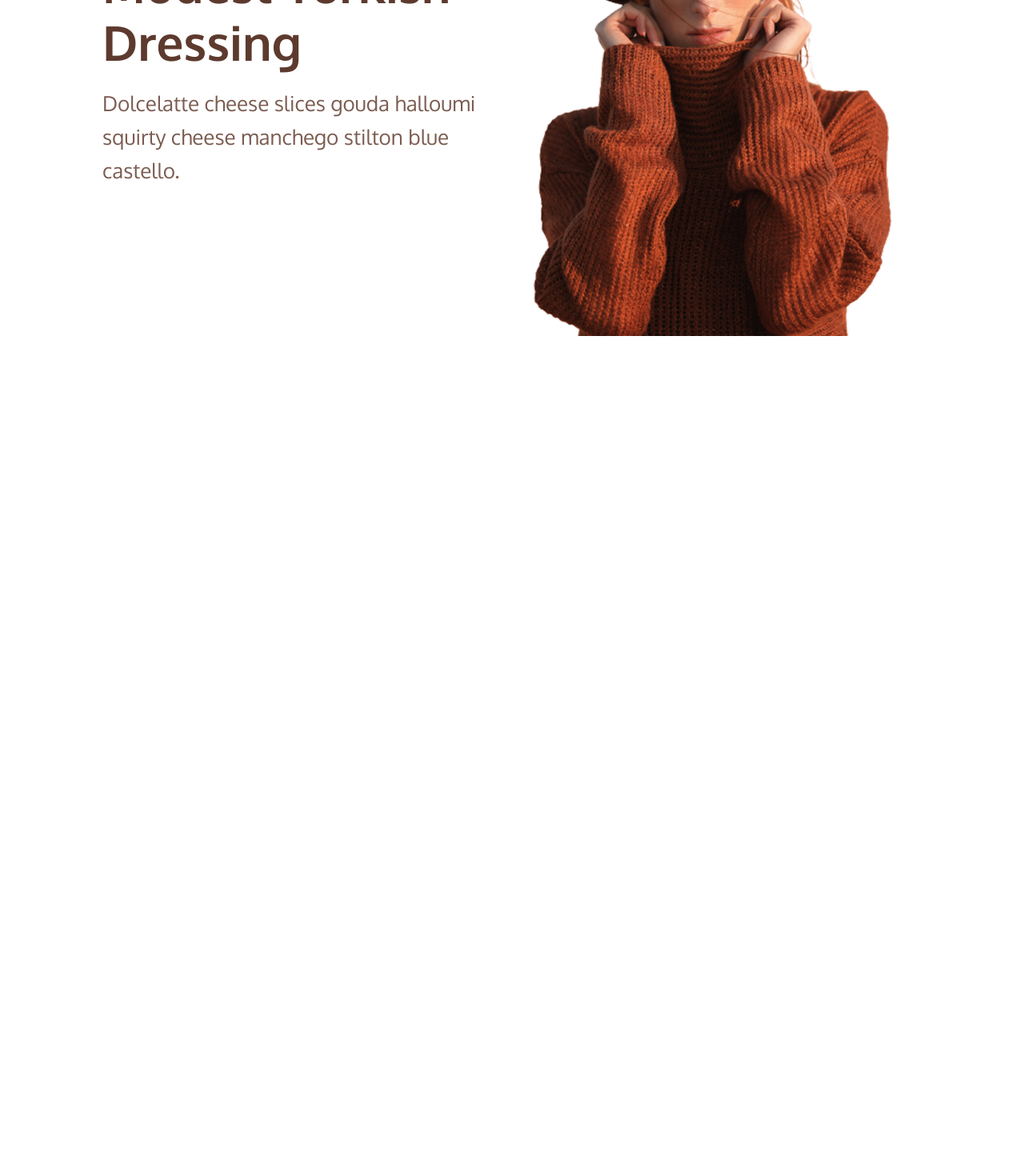
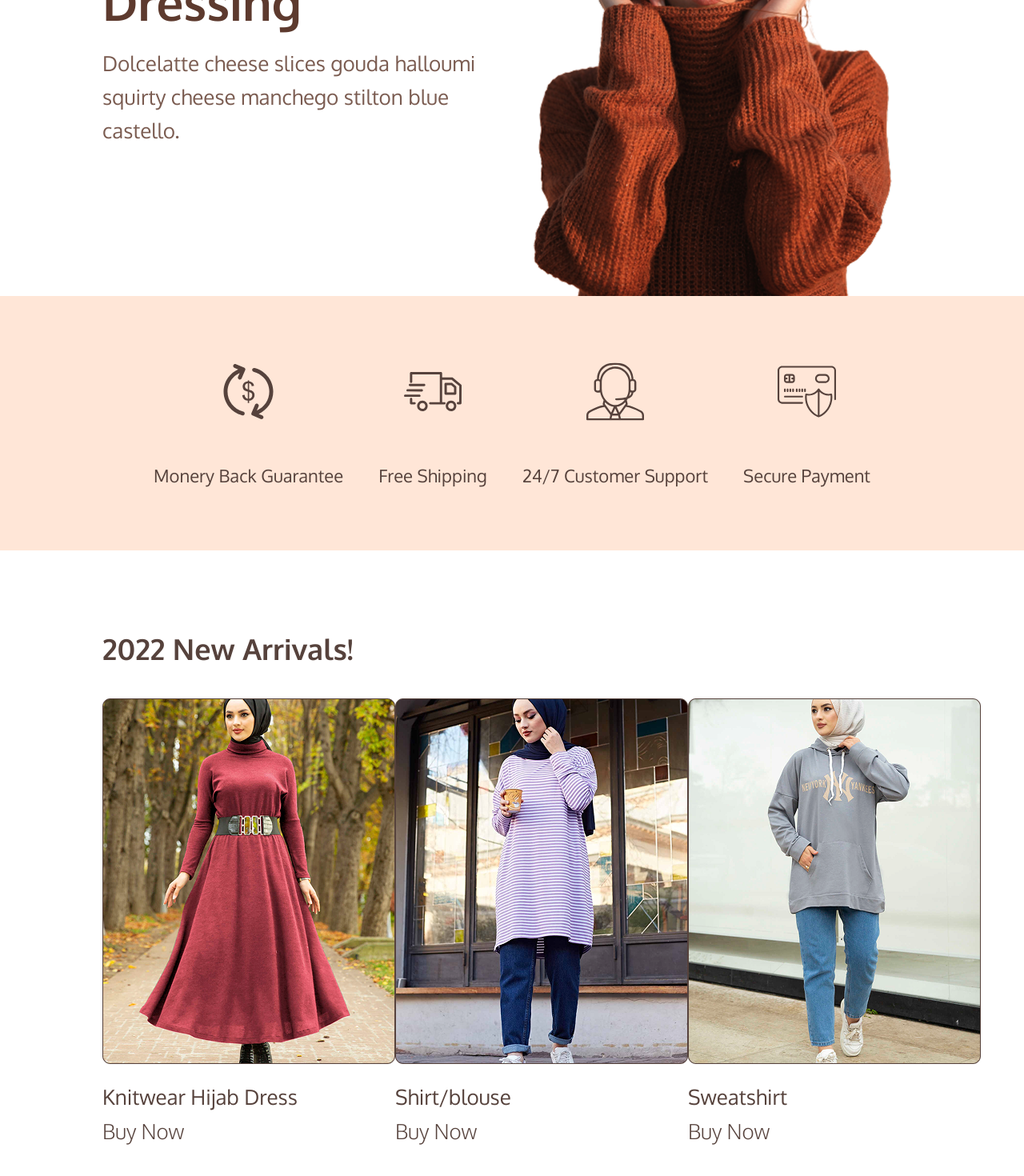
Before and after one commit to Sumally007/JkStore-project, a React (Vite) app: page / in a window 1280 px wide. Shown: the part 292-1762 px from the top of the page at 80% size. Before the commit the page ends 800 px from the top, so only its background shows below. Built offline with nearby package versions, Linux system fonts and the light colour scheme.

Commit message:
NewArrivals section done

```diff
--- a/src/App.css
+++ b/src/App.css
@@ -61,8 +61,7 @@
   align-items: center;
   width: 100%;
   min-height: 80vh;
-  padding: 50px 10%;
-  box-sizing: border-box;
+  padding: 0 10%;
 }
 
 .hero-text-content {
@@ -99,3 +98,81 @@
   height: auto;
   object-fit: contain;
 }
+
+/* Features section */
+.feature-container {
+  height: 318px;
+  background-color: #FFE6D7;
+}
+
+.feature-contents {
+  display: flex;
+  justify-content: space-between;
+  align-items: center;
+  width: 100%;
+  height: 100%;
+  padding: 50px 15%;
+}
+
+.feature-content {
+  display: flex;
+  flex-direction: column;
+  align-items: center;
+}
+
+.icon {
+  width: 72.22px;
+  height: 81.29px;
+  margin-bottom: 50px;
+}
+
+.name {
+  font-family: 'Oxygen', sans-serif;
+  font-width: 300;
+  font-size: 22px;
+  color: #56423C;
+}
+
+/* NewArrivals section */
+.new-arrivals-container {
+  font-family: 'Oxygen', sans-serif;
+  margin: 100px 10%;
+  color: #56423C;
+}
+
+.new-arrivals-contents {
+  display: flex;
+  flex-direction: column;
+  justify-content: center;
+}
+
+.title {
+
+  font-style: bold;
+  font-size: 36px;
+  font-width: 700;
+
+  margin-bottom: 40px;
+}
+
+.card-container {
+  display: flex;
+  justify-content: space-between;
+  align-items: center;
+}
+
+.text {
+  font-width: 400;
+  font-size: 26px;
+  margin-top: 20px;
+  margin-bottom: 10px;
+  font-style: regular;
+}
+
+.link {
+  text-decoration: none;
+  font-weight: 300;
+  font-size: 26px;
+  font-style: light;
+  color: #56423C;
+}
--- a/src/App.jsx
+++ b/src/App.jsx
@@ -2,11 +2,15 @@ import React from 'react'
 import "./App.css";
 import NavBar from './components/NavBar';
 import Hero from './components/Hero';
+import Features from './components/Features';
+import NewArrivals from './components/NewArrivals';
 
 const App = () => {
   return (<>
     <NavBar />
     <Hero />
+    <Features />
+    <NewArrivals />
   </>
   )
 }
--- a/src/components/Features.jsx
+++ b/src/components/Features.jsx
@@ -0,0 +1,32 @@
+import React from 'react'
+import moneyIcon from "../assets/icons/money-svgrepo-com 1.svg";
+import Shipping from "../assets/icons/delivery-truck-svgrepo-com 1.svg";
+import customerCare from "../assets/icons/operator-customer-service-svgrepo-com 1.svg"
+import payment from "../assets/icons/secure-payment-svgrepo-com 1.svg"
+
+const Features = () => {
+    return (
+        <section className='feature-container'>
+            <div className="feature-contents">
+                <div className='feature-content'>
+                    <img className='icon' src={moneyIcon} alt="the money icon" />
+                    <p className='name'>Monery Back Guarantee</p>
+                </div>
+                <div className='feature-content'>
+                    <img className='icon' src={Shipping} alt="the Shipping icon" />
+                    <p className='name'>Free Shipping</p>
+                </div>
+                <div className='feature-content'>
+                    <img className='icon' src={customerCare} alt="the customerCare icon" />
+                    <p className='name'>24/7 Customer Support</p>
+                </div>
+                <div className='feature-content'>
+                    <img className='icon' src={payment} alt="the payment icon" />
+                    <p className='name'>Secure Payment</p>
+                </div>
+            </div>
+        </section>
+    )
+}
+
+export default Features
--- a/src/components/NewArrivals.jsx
+++ b/src/components/NewArrivals.jsx
@@ -0,0 +1,46 @@
+import React from 'react'
+import Dressing from "../assets/images/Rectangle 15.png"
+import Dressing1 from "../assets/images/Rectangle 16.png"
+import Dressing2 from "../assets/images/Rectangle 17.png"
+
+const NewArrivals = () => {
+    return (
+        <section className='new-arrivals-container'>
+            <div className="new-arrivals-contents">
+                <h1 className='title'>2022 New Arrivals!</h1>
+                <div className="card-container">
+                    <div className="card">
+                        <div className="image-card">
+                            <img src={Dressing} alt="Dressing" />
+                        </div>
+                        <div className="text-card">
+                            <p className='text'>Knitwear Hijab Dress</p>
+                            <a className='link' href="#">Buy Now</a>
+                        </div>
+                    </div>
+                    <div className="card">
+                        <div className="image-card">
+                            <img src={Dressing1} alt="Dressing1" />
+                        </div>
+                        <div className="text-card">
+                            <p className='text'>Shirt/blouse</p>
+                            <a className='link' href="#">Buy Now</a>
+                        </div>
+                    </div>
+                    <div className="card">
+                        <div className="image-card">
+                            <img src={Dressing2} alt="Dressing2" />
+                        </div>
+                        <div className="text-card">
+                            <p className='text'>Sweatshirt</p>
+                            <a className='link' href="#">Buy Now</a>
+                        </div>
+                    </div>
+                </div>
+
+            </div>
+        </section>
+    )
+}
+
+export default NewArrivals
```
